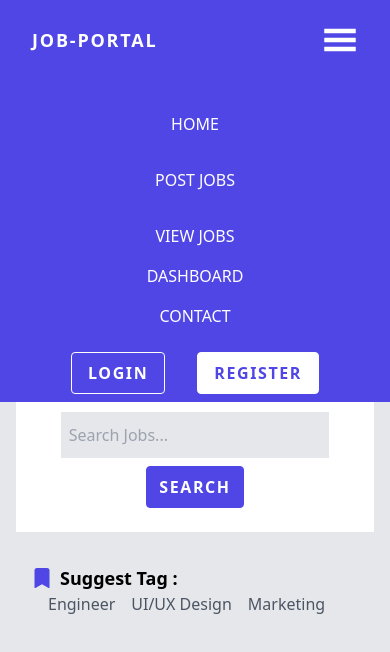
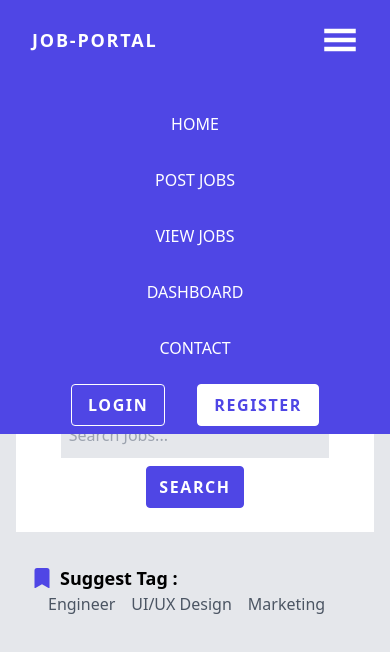
Before and after one commit to Abdullah-moiz/Job-Portal, a Next.js app: page / in a window 390 px wide. Both pictures are taken after a click on the icon 340 px from the left and 40 px from the top of the page. Shown: the top 652 px of the page. Built offline with nearby package versions, Linux system fonts and the light colour scheme.

Commit message:
fixing bugs

```diff
--- a/components/NavBar.jsx
+++ b/components/NavBar.jsx
@@ -124,7 +124,7 @@ export default function NavBar() {
                                 <Link href={'/'} onClick={() => setIsOpen(false)} className="px-3  m-4 text-base font-medium transition-all duration-700 hover:translate-y-2 uppercase" >Home</Link>
                                 <Link href={'/frontend/postAJob'} onClick={() => setIsOpen(false)} className="px-3 m-4 text-base font-medium transition-all duration-700 hover:translate-y-2 uppercase" >Post Jobs</Link>
                                 <Link href={'/frontend/displayJobs'} onClick={() => setIsOpen(false)} className="px-3 m-4 text-base font-medium transition-all duration-700 hover:translate-y-2 uppercase" >View Jobs</Link>
-                                <Link href={'/frontend/dashboard'} onClick={() => setIsOpen(false)} className="px-3 mx-4 text-base font-medium transition-all duration-700 hover:translate-y-2 uppercase" >Dashboard</Link>
+                                <Link href={'/frontend/dashboard'} onClick={() => setIsOpen(false)} className="px-3 m-4 text-base font-medium transition-all duration-700 hover:translate-y-2 uppercase" >Dashboard</Link>
                                 <Link href={'/'} onClick={() => setIsOpen(false)} className="px-3 m-4 text-base font-medium transition-all duration-700 hover:translate-y-2 uppercase" >Contact</Link>
                             </div>
                             <div className='px-2 h-full  items-center justify-center flex' >
```
